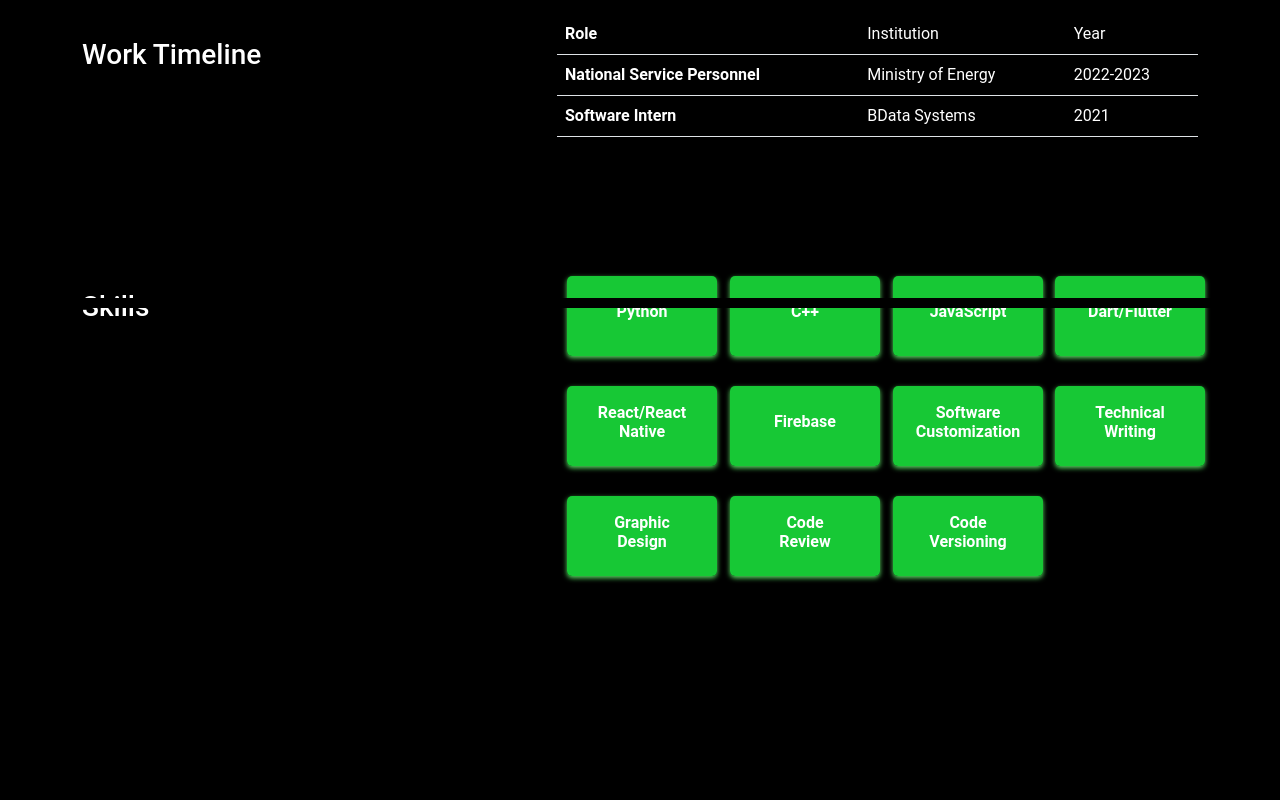
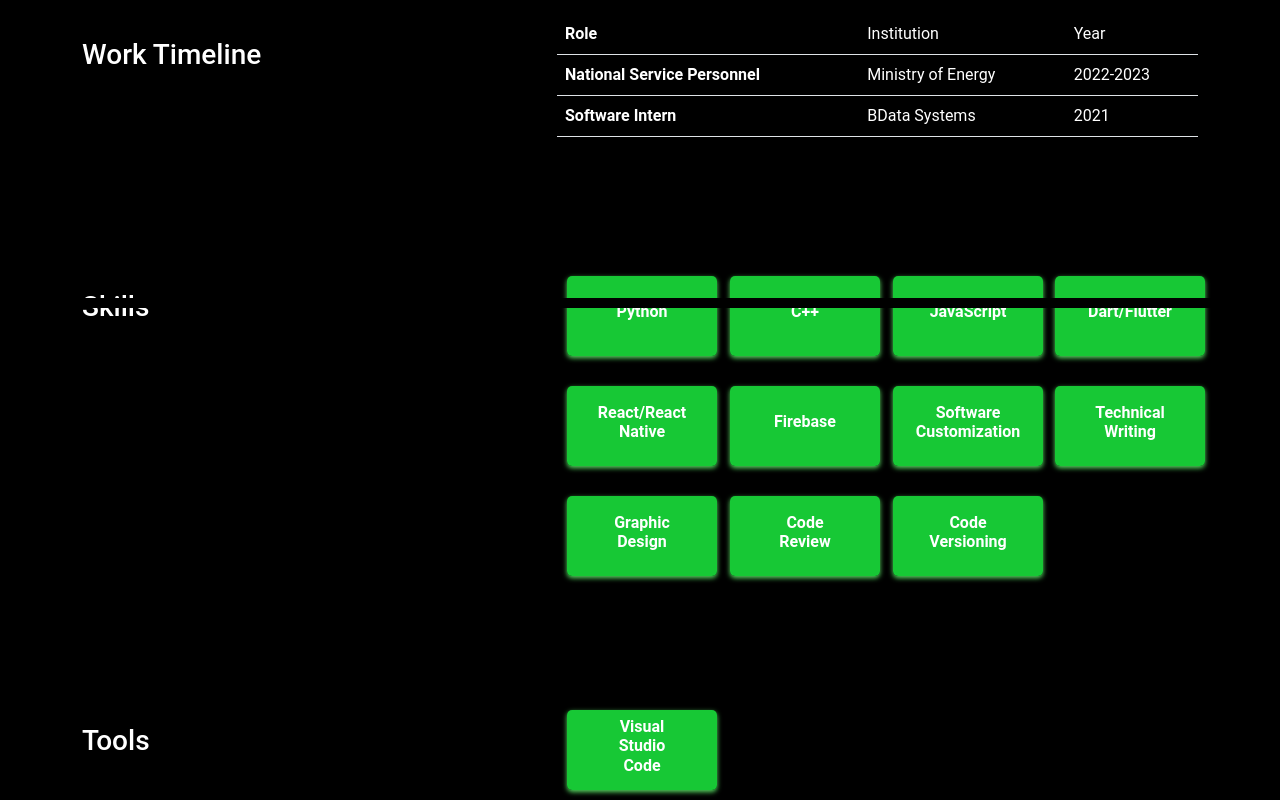
Before and after one commit to Aquarius-blake/portfolio, a React (Create React App) app: page /about in a window 1280 px wide. Shown: the part 492-1292 px from the top of the page. Before the commit the page ends 1078 px from the top, so only its background shows below. Built offline with nearby package versions, Linux system fonts and the light colour scheme.

Commit message:
update content_option.js and src/pages/about/index.js

```diff
--- a/src/content_option.js
+++ b/src/content_option.js
@@ -85,6 +85,12 @@ const skills = [
     },
 ];
 
+const tools =[
+    {
+        name: "Visual Studio Code",
+    }
+];
+
 const dataportfolio = [{
         img: "https://raw.githubusercontent.com/Aquarius-blake/Images/main/Portfolio/signin%20copy1.png",
         description: "The Hive is a social media app project making use of a Firebase back-end and Flutter front-end UI. Both group and private chats employ end-to-end encryption. The goal of this project is to oﬀer a social platform that can be completely customized while maintaining its simplicity and security. Along with the traditional bright and dark theme, we intend to provide user- customizable themes",
@@ -168,6 +174,7 @@ export {
     dataportfolio,
     worktimeline,
     skills,
+    tools,
     introdata,
     contactConfig,
     socialprofils,
--- a/src/pages/about/index.js
+++ b/src/pages/about/index.js
@@ -7,6 +7,7 @@ import {
   meta,
   worktimeline,
   skills,
+  tools,
 } from "../../content_option";
 
 export const About = () => {
@@ -72,6 +73,24 @@ export const About = () => {
             })}
           </Col>
         </Row>
+        <Row className="sec_sp">
+          <Col lg="5">
+            <h3 className="color_sec py-4">Tools</h3>
+          </Col>
+          <Col lg="7" className="grid-container">
+            {tools.map((tools, i) => {
+              return (
+                <div key={i}>
+                  <Card className="skill-card">
+                    <Card.Body>
+                      <h3 className="card-title">{tools.name}</h3>
+                    </Card.Body>
+                  </Card>
+                </div>
+              );
+            })}
+          </Col>
+        </Row>
       </Container>
     </HelmetProvider>
   );
```
